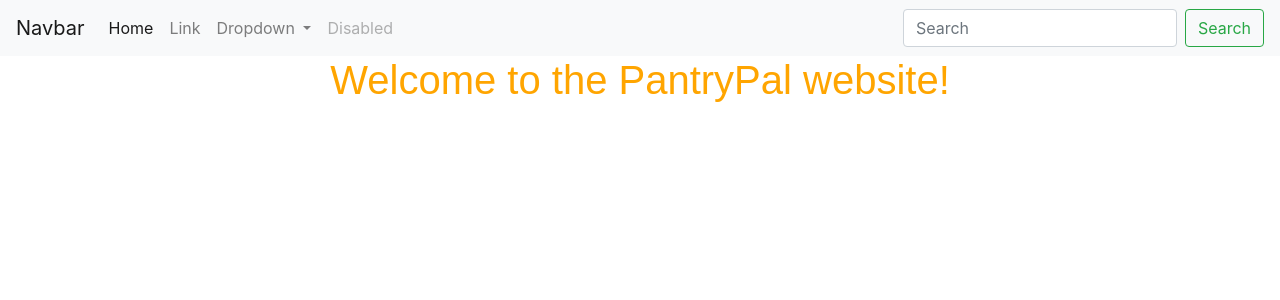
After one commit to ligiaschulz/csci313-pantrypal, a Django app: page /homepage/ in a window 1280 px wide. The commit adds this page. Shown: the top 300 px of the page. Run offline with Django 5.2, Linux system fonts and the light colour scheme; some libraries are stand-ins or nearby versions.

Commit message:
Created index.html
created index.html and added url routing

```diff
--- /dev/null
+++ b/pantrypal/homepage/static/homepage/css/home.css
@@ -0,0 +1,5 @@
+#head {
+    color:orange;
+    text-align:center;
+    font-family: Arial, Helvetica, sans-serif;
+}
--- a/pantrypal/homepage/templates/homepage/base.html
+++ b/pantrypal/homepage/templates/homepage/base.html
@@ -9,6 +9,8 @@
         {% endblock %}
     </title>
     <link href="https://cdn.jsdelivr.net/npm/bootstrap@5.3.3/dist/css/bootstrap.min.css" rel="stylesheet" integrity="sha384-QWTKZyjpPEjISv5WaRU9OFeRpok6YctnYmDr5pNlyT2bRjXh0JMhjY6hW+ALEwIH" crossorigin="anonymous">
+    {%block style%}
+    {%endblock style%}
   </head>
   <body>
     {% include 'homepage/navbar.html' %}
--- /dev/null
+++ b/pantrypal/homepage/templates/homepage/index.html
@@ -0,0 +1,13 @@
+{% extends 'homepage/base.html' %}
+{%load static%}
+{%block style%}
+<link href="{% static 'homepage/css/home.css'%}" rel='stylesheet'/>
+{% endblock style%}
+{% block title %}
+PatryPal - Home
+{% endblock title %}
+
+{% block content %}
+<h1 id='head'>Welcome to the PantryPal website!</h1>
+
+{% endblock content %}
--- a/pantrypal/homepage/urls.py
+++ b/pantrypal/homepage/urls.py
@@ -0,0 +1,6 @@
+from django.urls import path
+from . import views
+
+urlpatterns = [
+    path('', views.index, name='index')
+]
--- a/pantrypal/homepage/views.py
+++ b/pantrypal/homepage/views.py
@@ -1,3 +1,5 @@
 from django.shortcuts import render
 
 # Create your views here.
+def index(request):
+    return render(request, 'homepage/index.html')
--- a/pantrypal/pantrypal/urls.py
+++ b/pantrypal/pantrypal/urls.py
@@ -16,7 +16,11 @@ Including another URLconf
 """
 from django.contrib import admin
 from django.urls import path
+from django.urls import include
+from django.views.generic import RedirectView
 
 urlpatterns = [
     path('admin/', admin.site.urls),
+    path('homepage/', include('homepage.urls')),
+    path('', RedirectView.as_view(url='homepage/', permanent = True)),
 ]
```
